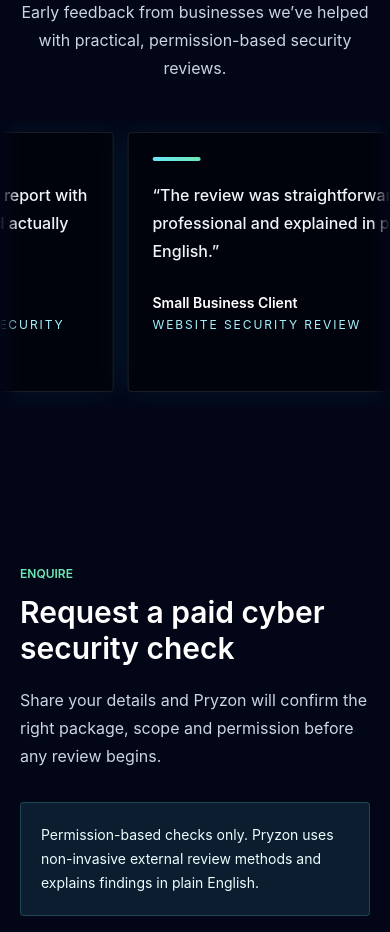
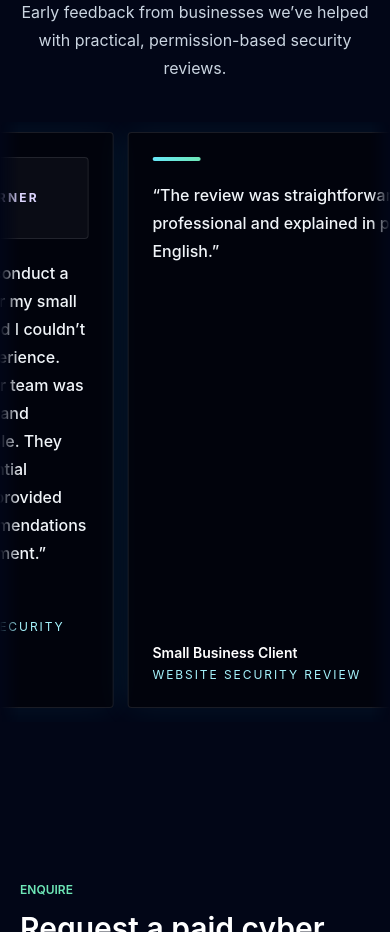
Before and after one commit to rylieread4006/pryzon-site, a React (Vite) app: page / in a window 390 px wide. Shown: the part 8760-9692 px from the top of the page. Built offline with nearby package versions, Linux system fonts and the light colour scheme.

Commit message:
Fix deployment config

```diff
--- a/src/App.jsx
+++ b/src/App.jsx
@@ -1,5 +1,6 @@
 import { useState } from "react";
 import ParticleHero from "./components/ParticleHero.jsx";
+import clobberCornerLogo from "./assets/clobber-corner-logo.png";
 
 const contactEmail = "contact@pryzon.co.uk";
 const formspreeEndpoint = "https://formspree.io/f/xzdwqwwv";
@@ -107,9 +108,12 @@
 
 const reviews = [
   {
-    quote: "Pryzon gave us a clear report with practical steps we could actually understand.",
+    quote:
+      "I recently had Pryzon conduct a cybersecurity review for my small online clothing shop, and I couldn’t be happier with the experience. From start to finish, their team was thorough, professional, and incredibly knowledgeable. They not only identified potential vulnerabilities but also provided clear, actionable recommendations that were easy to implement.",
     name: "Clobber Corner",
     label: "Shopify Ecommerce Security Review",
+    logo: clobberCornerLogo,
+    url: "https://clobbercorner.com/",
   },
   {
     quote: "The review was straightforward, professional and explained in plain English.",
@@ -444,25 +448,67 @@
     <div className="reviews-marquee">
       <div className="reviews-marquee-track" aria-label="Pryzon client reviews">
         {scrollingReviews.map((review, index) => (
-          <article
-            key={`${review.name}-${index}`}
-            className="reviews-card rounded border border-white/10 bg-black/45 p-6 shadow-[0_0_34px_rgba(34,211,238,0.08)]"
-          >
+          <ReviewCard review={review} index={index} key={`${review.name}-${index}`} />
+        ))}
+      </div>
+    </div>
+  );
+}
+
+function ReviewCard({ review, index }) {
+  const cardContent = (
+    <>
+      <div>
+        {review.logo ? (
+          <div className="mb-5 flex items-center gap-3 rounded border border-white/10 bg-white/[0.035] p-3">
+            <img
+              src={review.logo}
+              alt={`${review.name} logo`}
+              className="h-14 w-14 shrink-0 rounded bg-white object-contain"
+            />
+            <span className="text-xs font-bold uppercase tracking-[0.18em] text-violet-200">
+              {review.name}
+            </span>
+          </div>
+        ) : (
           <div className="mb-5 h-1 w-12 rounded-full bg-gradient-to-r from-cyan-300 to-emerald-300" />
+        )}
         <p className="text-base font-medium leading-7 text-slate-100">
           &ldquo;{review.quote}&rdquo;
         </p>
+      </div>
       <div className="mt-7">
         <p className="text-sm font-semibold text-white">{review.name}</p>
         <p className="mt-1 text-xs uppercase tracking-[0.16em] text-cyan-200">
           {review.label}
         </p>
+        {review.url ? (
+          <p className="mt-4 text-xs font-semibold uppercase tracking-[0.16em] text-emerald-300">
+            Visit website
+          </p>
+        ) : null}
       </div>
-          </article>
-        ))}
-      </div>
-    </div>
+    </>
   );
+
+  const className =
+    "reviews-card rounded border border-white/10 bg-black/45 p-6 shadow-[0_0_34px_rgba(34,211,238,0.08)]";
+
+  if (review.url) {
+    return (
+      <a
+        href={review.url}
+        target="_blank"
+        rel="noreferrer"
+        aria-label={`Visit ${review.name} website`}
+        className={`${className} cursor-pointer`}
+      >
+        {cardContent}
+      </a>
+    );
+  }
+
+  return <article className={className}>{cardContent}</article>;
 }
 
 function SiteFooter({ isLegalPage = false }) {
--- a/src/index.css
+++ b/src/index.css
@@ -68,8 +68,11 @@
 
 .reviews-card {
   width: var(--review-card-width);
-  min-height: 260px;
+  min-height: 420px;
   flex: 0 0 var(--review-card-width);
+  display: flex;
+  flex-direction: column;
+  justify-content: space-between;
   transition:
     border-color 180ms ease,
     background-color 180ms ease,
@@ -118,6 +121,10 @@
   .reviews-marquee-track {
     animation-duration: 44s;
   }
+
+  .reviews-card {
+    min-height: 520px;
+  }
 }
 
 @media (min-width: 1024px) {
```
Also changed, not shown: src/assets/clobber-corner-logo.png (added). Lines whose indentation alone changed are shown as unchanged.
